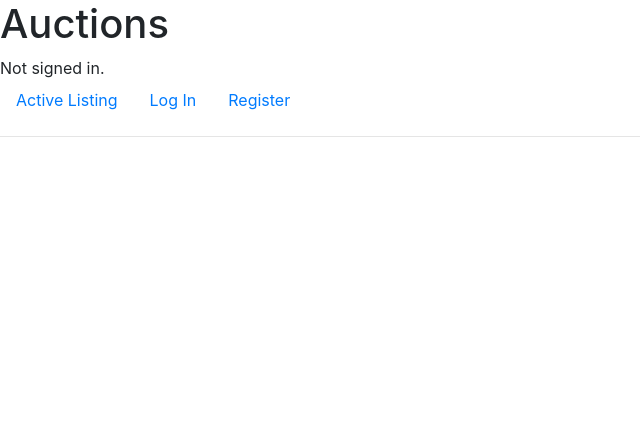
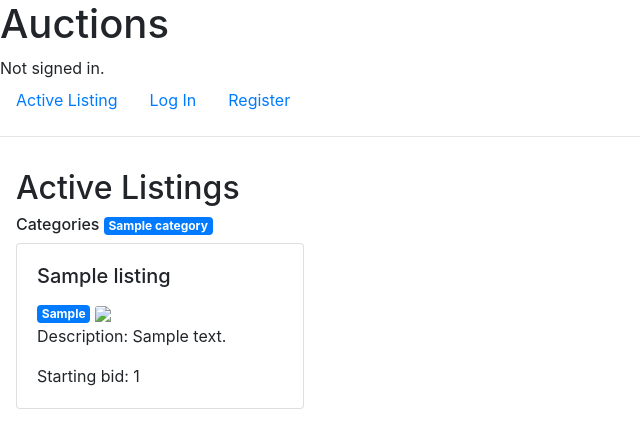
Before and after one commit to ycobinod/Auction, a Django app: template auction/app/templates/index.html in a window 1280 px wide. Shown: the top 448 px of the page, without its empty margins (0-640 px from the left). Run offline with Django 5.2, Linux system fonts and the light colour scheme; tables that the repository leaves empty hold one stand-in row (values such as "Sample post"); the template is opened without the code that fills it: values that come from a table or form of the project are taken from there, most other values are stand-ins (such as "Sample title", 1, 10 or a date in 2020); some libraries are stand-ins or nearby versions.

Commit message:
active list update

```diff
--- a/auction/app/templates/active_listing.html
+++ b/auction/app/templates/active_listing.html
@@ -16,3 +16,4 @@
             </div>
     </div>
 </div>
+{% endblock %}
--- a/auction/app/templates/index.html
+++ b/auction/app/templates/index.html
@@ -1 +1,32 @@
 {% extends "layout.html" %}
+
+{% block body %}
+<div style='padding: 1em'>
+    <h2>Active Listings</h2>
+    <h6> Categories
+        {% for category in all_categories %}
+            <a href="{{category.category}}" class="badge badge-primary"> {{category.category}} </a>
+        {% endfor %}
+    </h6>
+    <div>
+        {% for listing in listings %}
+            {% if listing.active == True %}
+            <div onclick="window.open('{% url "active_listing" listing.id %}', '_self');" class="card" style="width: 18rem; margin: 0px 0px 5px;">
+                <div class="card-body">
+                    <h5 class="card-title">
+                        {{ listing.name}}
+                    </h5>
+                    {% if listing.category %}
+                        <a href="{{listing.category}}" class="badge badge-primary"> {{listing.category}} </a>
+                    {% endif %}
+                    <img class="card-img-top" src="{{ listing.url}}">
+                    <p class="card-text">Description: {{ listing.description }}</p>
+                    <p class="card-text">Starting bid: {{ listing.starting_bid }}</p>
+                </div>
+            </div>
+            {% endif %}
+        {% endfor %}
+    </div>
+</div>
+
+{% endblock %}
--- a/auction/app/templates/layout.html
+++ b/auction/app/templates/layout.html
@@ -18,7 +18,7 @@
         </div>
         <ul class="nav">
              <li class="nav-item">
-                <a class="nav-link" href="{% url 'active_listing' %}">Active Listing</a>
+                <a class="nav-link" href="{% url 'index' %}">Active Listing</a>
             </li>
 
             {% if user.is_authenticated %}
--- a/auction/app/urls.py
+++ b/auction/app/urls.py
@@ -8,5 +8,5 @@ urlpatterns = [
     path('register',views.register, name='register'),
     path('logout',views.logout_view,name='logout'),
     path('create_listing', views.create_listing, name='create_listing'),
-    path("active_listing/<int:pk>", views.active_listing, name="active_listing")
+    path("<int:listing_id>", views.active_listing, name="active_listing")
 ]
```
Also changed, not shown: auction/app/views.py (+7 -1 lines).
